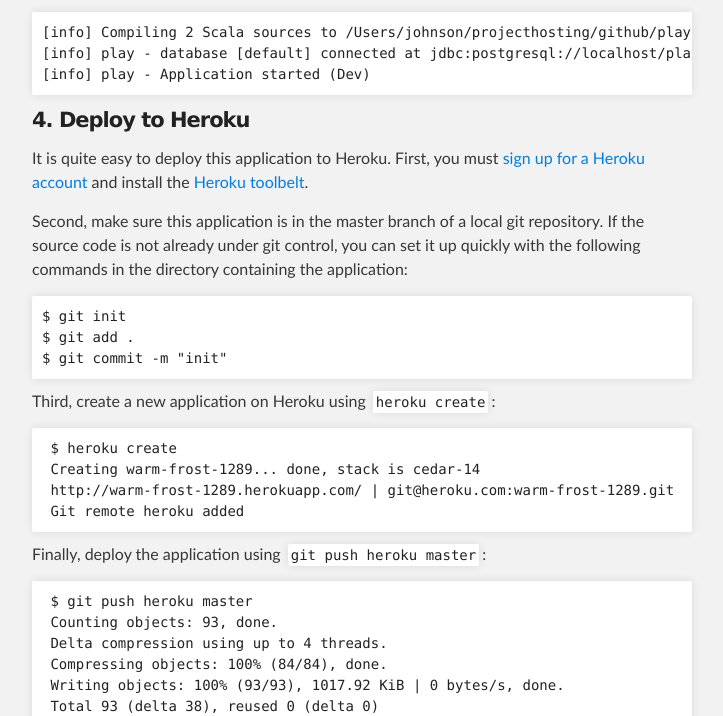
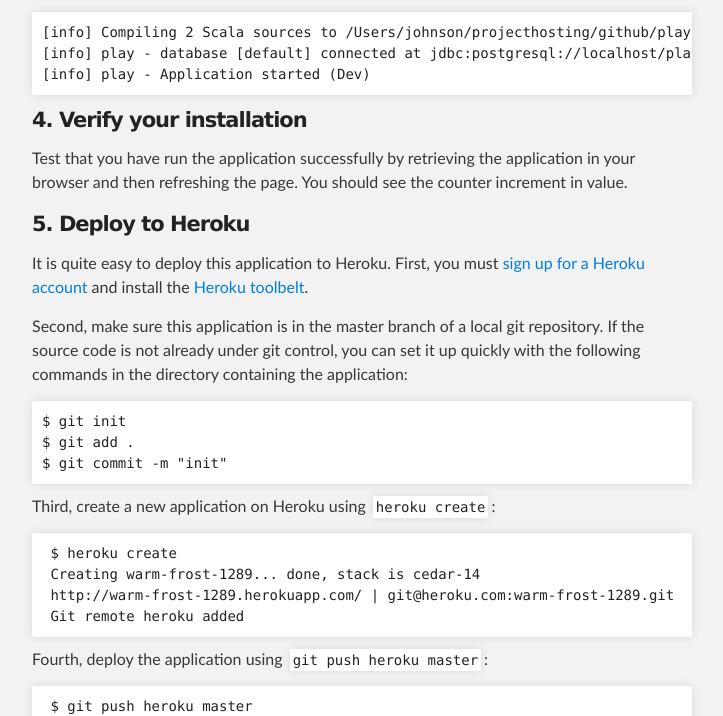
Before and after one commit to ics-software-engineering/play-example-postgresql, a plain HTML site: page index.html in a window 1280 px wide. Shown: the part 2606-3322 px from the top of the page, without its empty margins (288-1011 px from the left). Drawn offline with Linux system fonts and the light colour scheme.

```diff
--- a/index.html
+++ b/index.html
@@ -124,7 +124,12 @@ johnson=# <span class="pl-cce">\q</span>
 [info] play - Application started (Dev)</pre></div>
 
 <h4>
-<a id="4-deploy-to-heroku" class="anchor" href="#4-deploy-to-heroku" aria-hidden="true"><span class="octicon octicon-link"></span></a>4. Deploy to Heroku</h4>
+<a id="4-verify-your-installation" class="anchor" href="#4-verify-your-installation" aria-hidden="true"><span class="octicon octicon-link"></span></a>4. Verify your installation</h4>
+
+<p>Test that you have run the application successfully by retrieving the application in your browser and then refreshing the page.  You should see the counter increment in value. </p>
+
+<h4>
+<a id="5-deploy-to-heroku" class="anchor" href="#5-deploy-to-heroku" aria-hidden="true"><span class="octicon octicon-link"></span></a>5. Deploy to Heroku</h4>
 
 <p>It is quite easy to deploy this application to Heroku.  First, you must <a href="https://signup.heroku.com/www-header">sign up for a Heroku account</a> and install the <a href="https://toolbelt.heroku.com/">Heroku toolbelt</a>.</p>
 
@@ -141,7 +146,7 @@ $ git commit -m <span class="pl-s"><span class="pl-pds">"</span>init<span class=
  http://warm-frost-1289.herokuapp.com/ <span class="pl-k">|</span> git@heroku.com:warm-frost-1289.git
  Git remote heroku added</pre></div>
 
-<p>Finally, deploy the application using <code>git push heroku master</code>:</p>
+<p>Fourth, deploy the application using <code>git push heroku master</code>:</p>
 
 <div class="highlight highlight-Shell"><pre> $ git push heroku master
  Counting objects: 93, <span class="pl-k">done</span>.
@@ -174,6 +179,8 @@ $ git commit -m <span class="pl-s"><span class="pl-pds">"</span>init<span class=
 
 <p>More information is available in the <a href="https://www.playframework.com/documentation/2.3.x/ProductionHeroku">Deploying to Heroku</a> page of the Play Framework documentation. </p>
 
+<p>Fifth, verify your deployment by retrieving the Heroku application in your browser.  If the deployment was successful, you should be able to refresh the page and see the counter increment in value. </p>
+
 <h2>
 <a id="screencast" class="anchor" href="#screencast" aria-hidden="true"><span class="octicon octicon-link"></span></a>Screencast</h2>
 
```
Also changed, not shown: params.json (+1 -1 lines).
